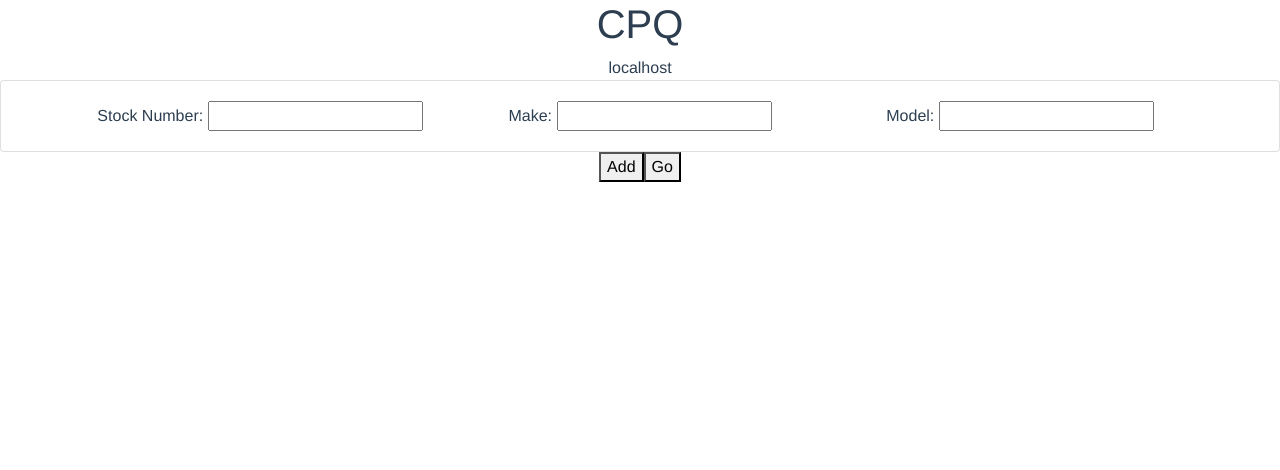
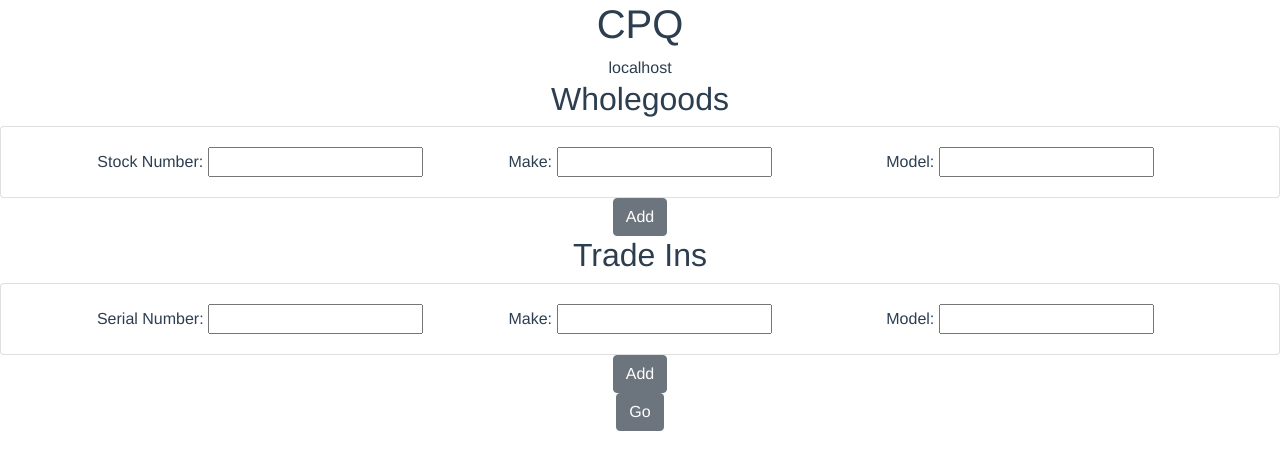
Before and after one commit to stevethehat/workinvestigations, a Vue app in the folder apitester/: page /cpq in a window 1280 px wide. Shown: the top 470 px of the page. Built offline with nearby package versions, Linux system fonts and the light colour scheme.

Commit message:
added tradeins

```diff
--- /dev/null
+++ b/apitester/src/components/TradeIn.vue
@@ -0,0 +1,53 @@
+<template>
+    <div>
+        <b-container>
+            <b-row>
+                <b-col>
+                    Serial Number:
+                    <input type="text" v-model="internalTradeIn.SerialNumber"/>
+                </b-col>
+                <b-col>
+                    Make:
+                    <input type="text" v-model="internalTradeIn.Make"/>
+                </b-col>
+                <b-col>
+                    Model:
+                    <input type="text" v-model="internalTradeIn.Model"/>
+                </b-col>
+            </b-row>
+        </b-container>
+    </div>
+</template>
+
+<script lang="ts">
+
+import { Component, Prop, Vue, Watch } from 'vue-property-decorator';
+import { apiTester }  from '@/util/ApiTester.ts';
+import { CPQTradeIn} from '@/util/cpq.ts';
+
+import router                   from '@/router';
+
+
+@Component({})
+export default class TradeIn extends Vue{
+    @Prop({})
+    public tradein!: CPQTradeIn;
+    private internalTradeIn: CPQTradeIn = this.tradein;
+    constructor(){
+        super();
+        this.internalTradeIn = this.tradein;
+    }
+    @Watch('internalWholegood')
+    internalWholegoodChanged(newValue: CPQTradeIn, oldValue: CPQTradeIn){
+        if(newValue !== oldValue) {
+            this.$emit('input', newValue);
+        }
+    }
+    @Watch('wholegood')
+    wholegoodChanged(newValue: CPQTradeIn, oldValue: CPQTradeIn){
+        if(newValue !== oldValue) {
+            this.internalTradeIn = newValue;
+        }
+    }
+}
+</script>
--- a/apitester/src/util/cpq.ts
+++ b/apitester/src/util/cpq.ts
@@ -8,3 +8,14 @@ export class CPQWholegood{
         this.Model = '';
     }
 }
+
+export class CPQTradeIn{
+    public SerialNumber : string;
+    public Make         : string;
+    public Model        : string;
+    constructor() {
+        this.SerialNumber = '';
+        this.Make = '';
+        this.Model = '';
+    }
+}
--- a/apitester/src/views/cpq.vue
+++ b/apitester/src/views/cpq.vue
@@ -2,15 +2,25 @@
     <div class="login">
         <h1>CPQ</h1>
         {{Host}}
-
+        <h2>Wholegoods</h2>
         <div v-for="wholegood in Wholegoods" v-bind:key="wholegood.StockNumber">
             <b-card :title="wholegood.StockNumber">
                 <wholegood :wholegood="wholegood">
                 </wholegood>
             </b-card>
         </div>
-        <button @click="add">Add</button>
-        <button @click="go">Go</button>
+        <b-button @click="addWholegood">Add</b-button>
+        <h2>Trade Ins</h2>
+        <div v-for="tradeIn in TradeIns" v-bind:key="tradeIn.SerialNumber">
+            <b-card :title="tradeIn.SerialNumber">
+                <trade-in :tradein="tradeIn">
+                </trade-in>
+            </b-card>
+        </div>
+        <b-button @click="addTradeIn">Add</b-button>
+        <div>
+            <b-button @click="go">Go</b-button>
+        </div>
     </div>
 </template>
 
@@ -18,13 +28,14 @@
 import { Component, Prop, Vue }     from 'vue-property-decorator';
 
 import { apiTester }                from '@/util/ApiTester.ts';
-import { CPQWholegood }             from '@/util/cpq.ts';
+import { CPQWholegood, CPQTradeIn }             from '@/util/cpq.ts';
 
 import Wholegood                    from '@/components/Wholegood.vue';
+import TradeIn                      from '@/components/TradeIn.vue';
 
 @Component({
     components:{
-        Wholegood,
+        Wholegood, TradeIn,
     }
 })
 export default class CPQ extends Vue {
@@ -36,14 +47,24 @@ export default class CPQ extends Vue {
             Model: ''
         }
     ];
+    public TradeIns   : Array<CPQTradeIn> = [
+        {
+            SerialNumber: '',
+            Make: '',
+            Model: ''
+        }
+    ];
 
     constructor(){
         super();
         this.Host = apiTester.Host;
     }
 
-    add(){
+    addWholegood(){
         this.Wholegoods.push(new CPQWholegood());
+    }
+    addTradeIn(){
+        this.TradeIns.push(new CPQTradeIn());
     }
     go(){
         alert(JSON.stringify(this.Wholegoods, null, 2));
```
